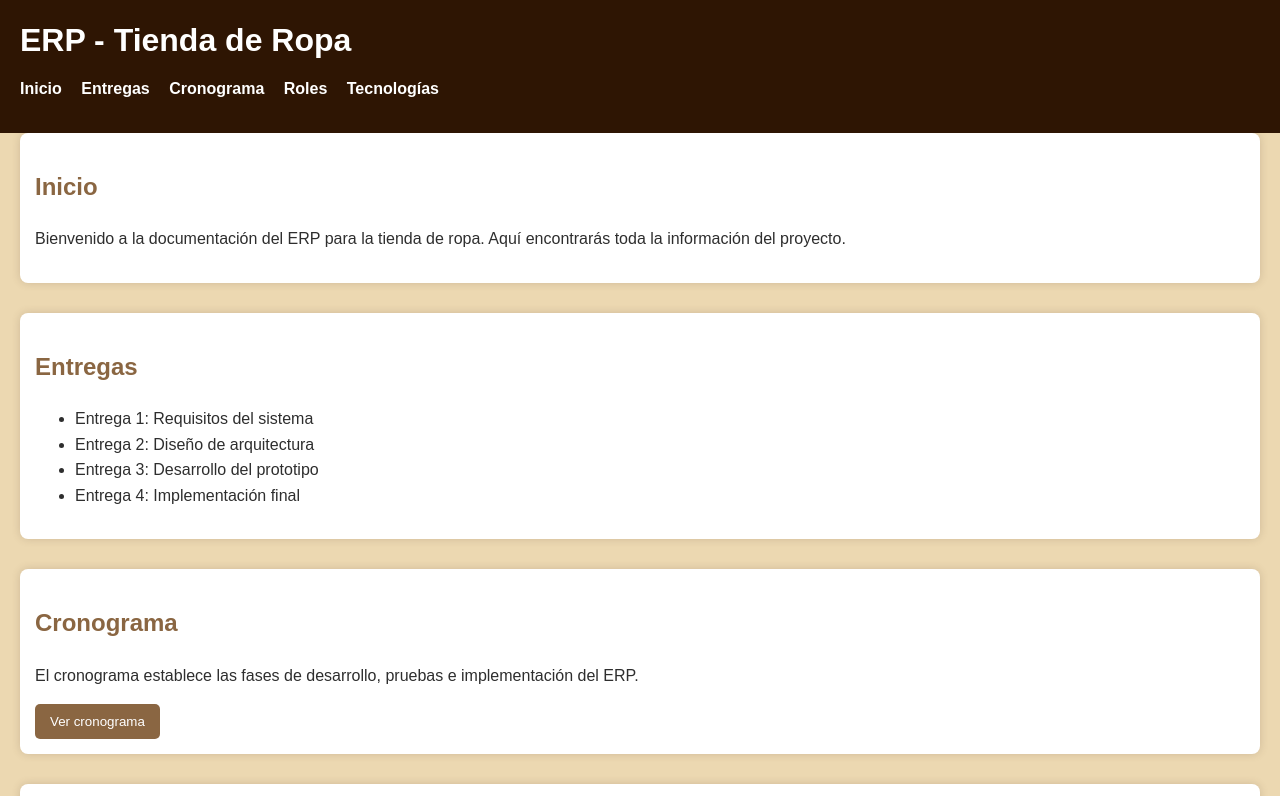
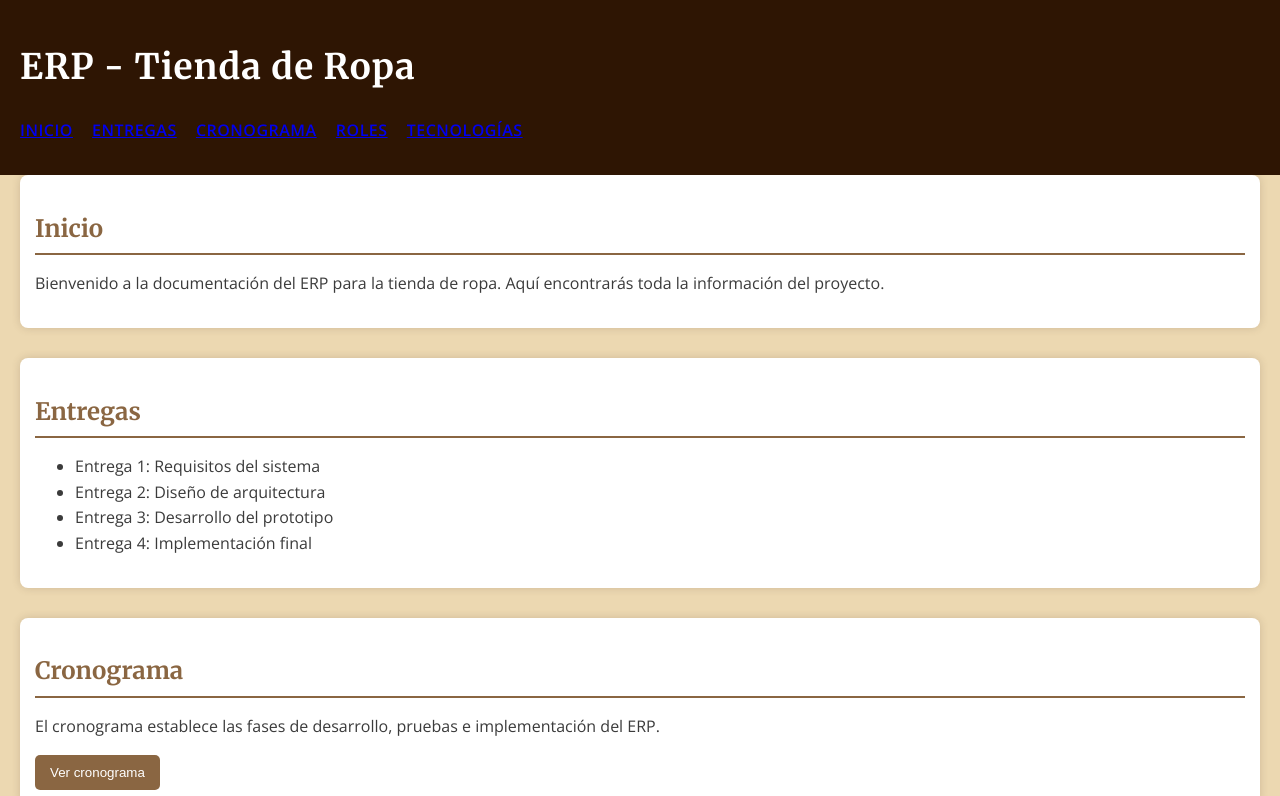
Before and after one commit to alejo7762/Dise-o-erp-tienda-ropa, a plain HTML site: page index.html in a window 1280 px wide. Shown: the top 796 px of the page. Drawn offline with nearby package versions, Linux system fonts and the light colour scheme.

Commit message:
Update style.css

```diff
--- a/style.css
+++ b/style.css
@@ -1,3 +1,4 @@
+@import url('https://fonts.googleapis.com/css2?family=Merriweather:wght@700&family=Open+Sans:wght@400;600&display=swap');
 
 :root {
     --beige: #ECD8B1;
@@ -7,7 +8,7 @@
 }
 
 body {
-    font-family: Arial, sans-serif;
+    font-family: 'Open Sans', sans-serif;
     margin: 0;
     padding: 0;
     line-height: 1.6;
@@ -33,7 +34,9 @@ main {
 
 
 header h1 {
-    margin: 0;
+    font-family: 'Merriweather', serif;  /* Fuente ejecutiva para títulos */
+    font-size: 2.2em;
+    letter-spacing: 1px;
 }
 
 nav ul {
@@ -48,9 +51,10 @@ nav ul li {
 }
 
 nav ul li a {
-    color: white;
-    text-decoration: none;
-    font-weight: bold;
+    font-family: 'Open Sans', sans-serif;
+    font-weight: 600;
+    text-transform: uppercase;
+    letter-spacing: 0.5px;
 }
 
 nav ul li a:hover {
@@ -71,7 +75,18 @@ section {
 }
 
 h2 {
+    font-family: 'Merriweather', serif;
+    font-weight: 700;
     color: var(--cafe-claro);
+    border-bottom: 2px solid var(--cafe-claro);
+    padding-bottom: 5px;
+    margin-bottom: 15px;
+}
+
+p, li {
+    font-family: 'Open Sans', sans-serif;
+    font-size: 1rem;
+    color: #3b3b3b;
 }
 
 button {
```
